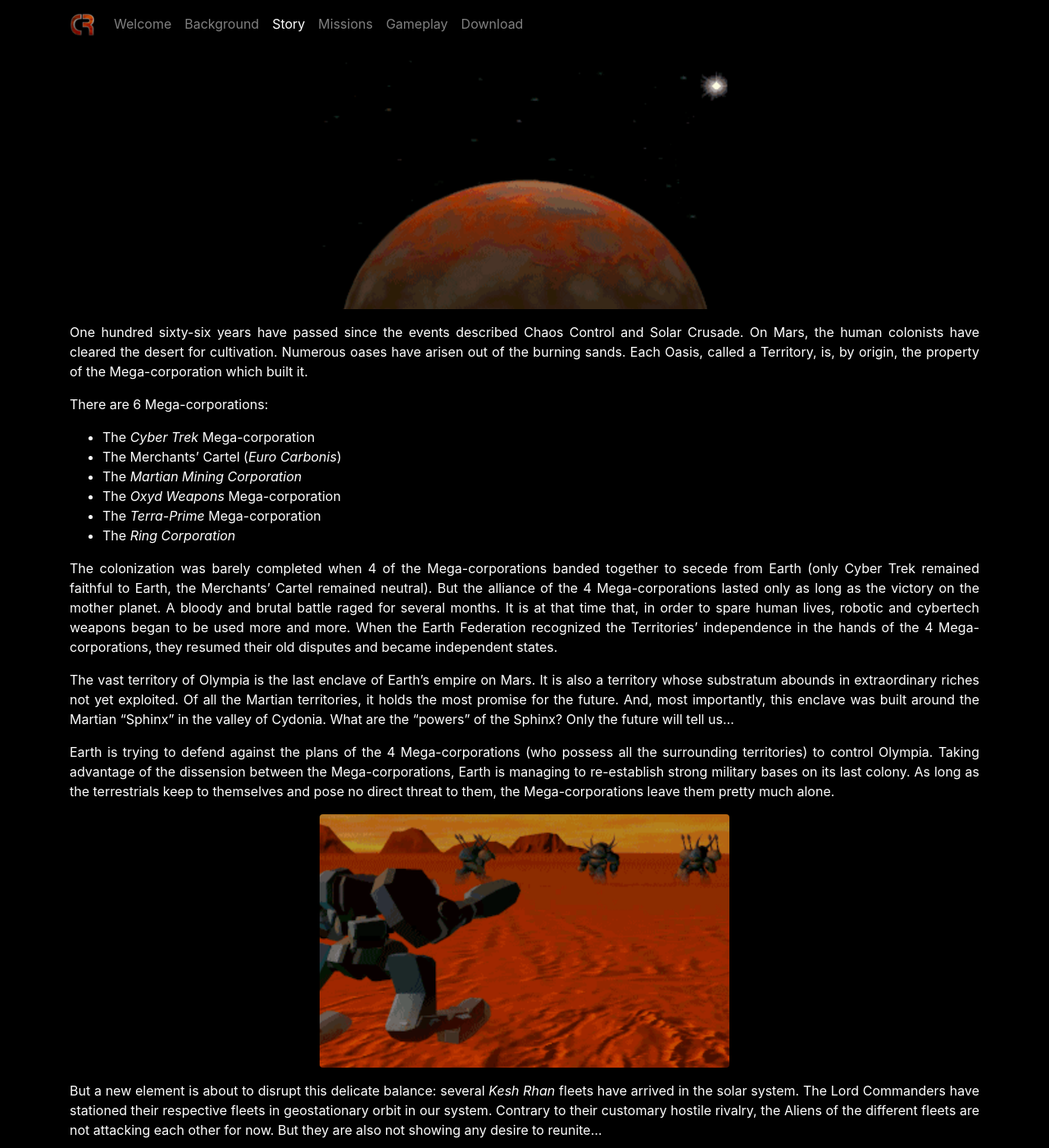
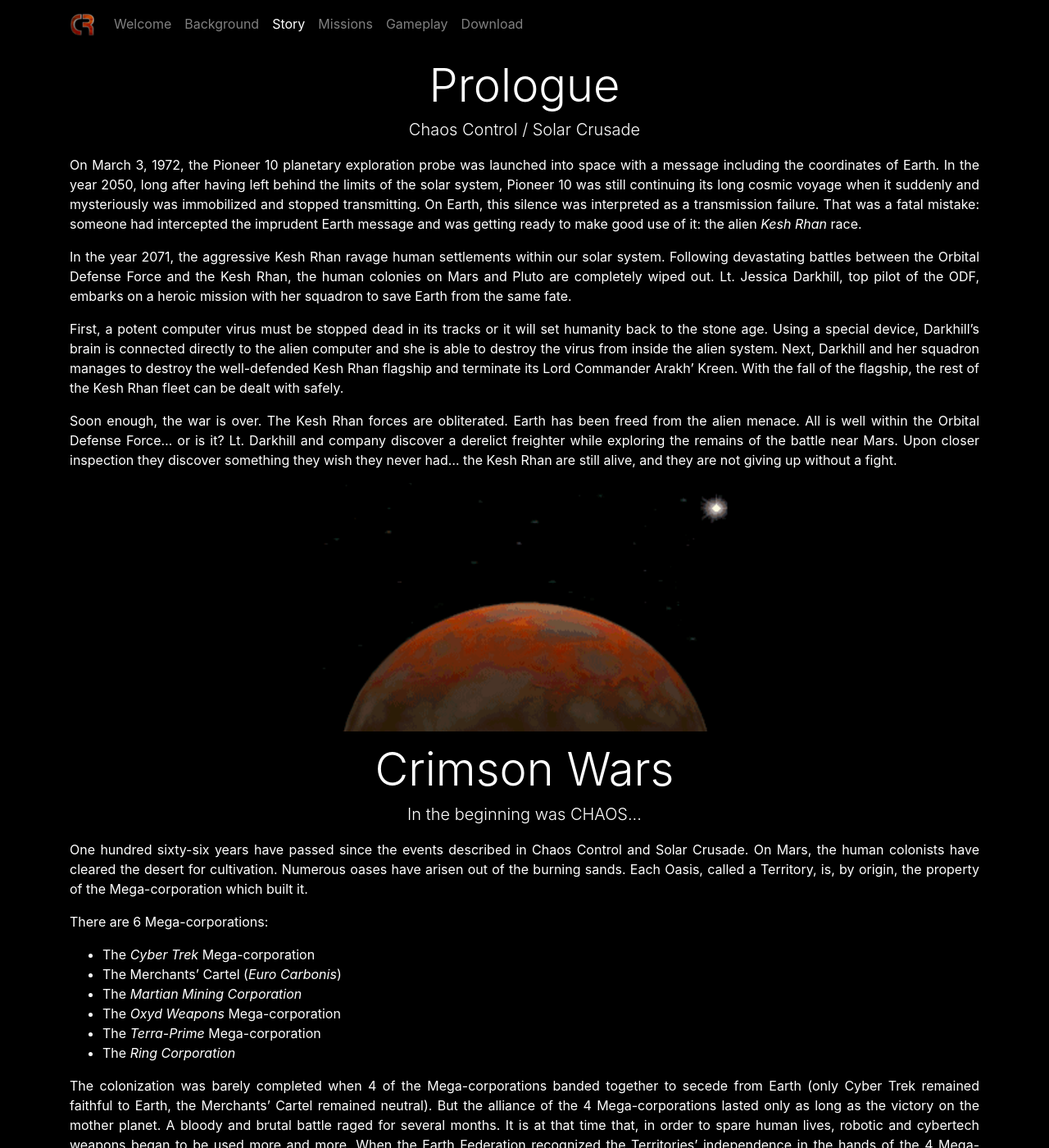
Before and after one commit to proog/crimsonwars, a Jekyll site: the page built from story.md, in a window 1280 px wide and 1400 px high. Shown: the whole window at 82% size. Built offline with Jekyll 4.4.1, drawn with Linux system fonts in a browser that asks for light colours; nearby versions of some CDN libraries; some of the changed text lies outside the part shown.

Commit message:
Add prologue

```diff
--- a/story.md
+++ b/story.md
@@ -6,9 +6,23 @@ hide_title: true
 class: text-justify
 ---
 
+<h1 class="display-4 text-center">Prologue</h1>
+<p class="lead text-center">Chaos Control / Solar Crusade</p>
+
+On March 3, 1972, the Pioneer 10 planetary exploration probe was launched into space with a message including the coordinates of Earth. In the year 2050, long after having left behind the limits of the solar system, Pioneer 10 was still continuing its long cosmic voyage when it suddenly and mysteriously was immobilized and stopped transmitting. On Earth, this silence was interpreted as a transmission failure. That was a fatal mistake: someone had intercepted the imprudent Earth message and was getting ready to make good use of it: the alien *Kesh Rhan* race.
+
+In the year 2071, the aggressive Kesh Rhan ravage human settlements within our solar system. Following devastating battles between the Orbital Defense Force and the Kesh Rhan, the human colonies on Mars and Pluto are completely wiped out. Lt. Jessica Darkhill, top pilot of the ODF, embarks on a heroic mission with her squadron to save Earth from the same fate.
+
+First, a potent computer virus must be stopped dead in its tracks or it will set humanity back to the stone age. Using a special device, Darkhill's brain is connected directly to the alien computer and she is able to destroy the virus from inside the alien system. Next, Darkhill and her squadron manages to destroy the well-defended Kesh Rhan flagship and terminate its Lord Commander Arakh' Kreen. With the fall of the flagship, the rest of the Kesh Rhan fleet can be dealt with safely.
+
+Soon enough, the war is over. The Kesh Rhan forces are obliterated. Earth has been freed from the alien menace. All is well within the Orbital Defense Force... or is it? Lt. Darkhill and company discover a derelict freighter while exploring the remains of the battle near Mars. Upon closer inspection they discover something they wish they never had... the Kesh Rhan are still alive, and they are not giving up without a fight.
+
 <img class="img-fluid rounded d-block mx-auto" src="{% link /assets/images/mars.png %}" alt="Mars">
 
-One hundred sixty-six years have passed since the events described Chaos Control and Solar Crusade. On Mars, the human colonists have cleared the desert for cultivation. Numerous oases have arisen out of the burning sands. Each Oasis, called a Territory, is, by origin, the property of the Mega-corporation which built it.
+<h1 class="display-4 text-center">Crimson Wars</h1>
+<p class="lead text-center">In the beginning was CHAOS...</p>
+
+One hundred sixty-six years have passed since the events described in Chaos Control and Solar Crusade. On Mars, the human colonists have cleared the desert for cultivation. Numerous oases have arisen out of the burning sands. Each Oasis, called a Territory, is, by origin, the property of the Mega-corporation which built it.
 
 There are 6 Mega-corporations:
  - The *Cyber Trek* Mega-corporation
@@ -26,7 +40,7 @@ Earth is trying to defend against the plans of the 4 Mega-corporations (who poss
 
 <img class="img-fluid rounded d-block mx-auto" src="{% link /assets/images/kesh-rhan.png %}" alt="The Kesh Rhan">
 
-But a new element is about to disrupt this delicate balance: several *Kesh Rhan* fleets have arrived in the solar system. The Lord Commanders have stationed their respective fleets in geostationary orbit in our system. Contrary to their customary hostile rivalry, the Aliens of the different fleets are not attacking each other for now. But they are also not showing any desire to reunite...
+But a new element is about to disrupt this delicate balance: several Kesh Rhan fleets have arrived in the solar system. The Lord Commanders have stationed their respective fleets in geostationary orbit in our system. Contrary to their customary hostile rivalry, the Aliens of the different fleets are not attacking each other for now. But they are also not showing any desire to reunite...
 
 There are 4 Kesh Rhan fleets, which are named after their Lord Commander:
  - The *Siir-Karîs* fleet.
```
Also changed, not shown: background.md (+1 -1 lines).
